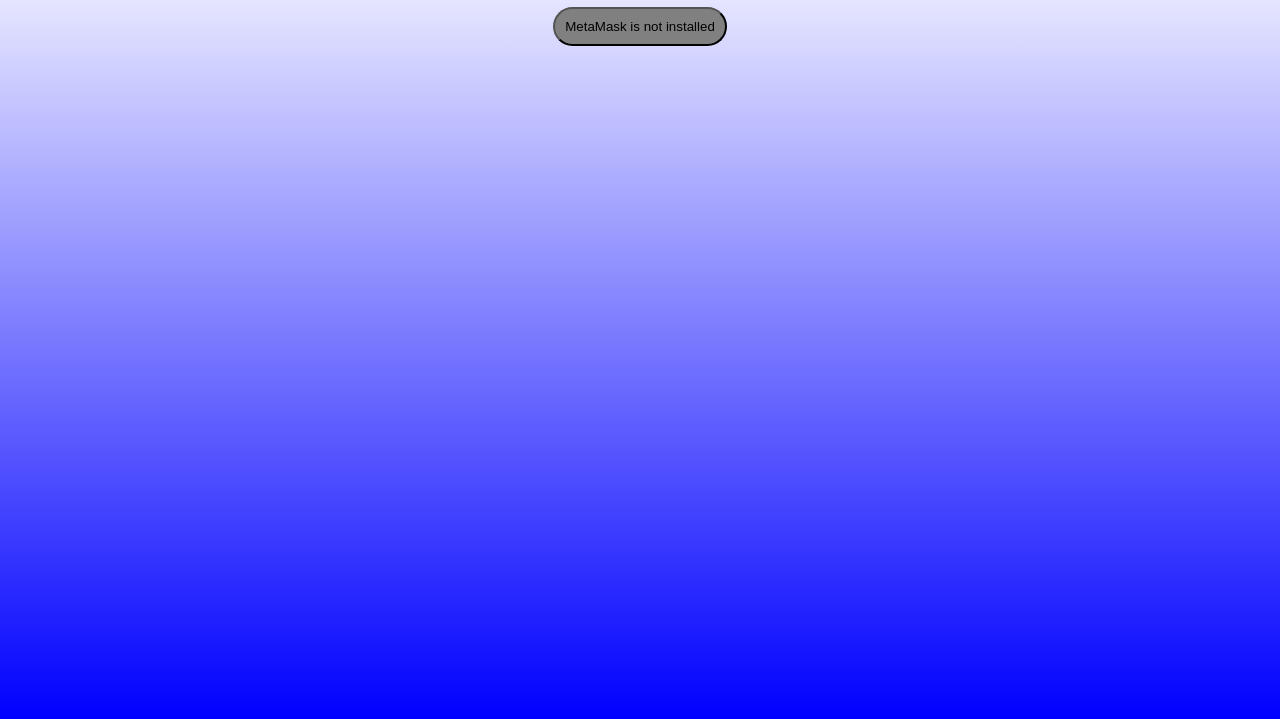
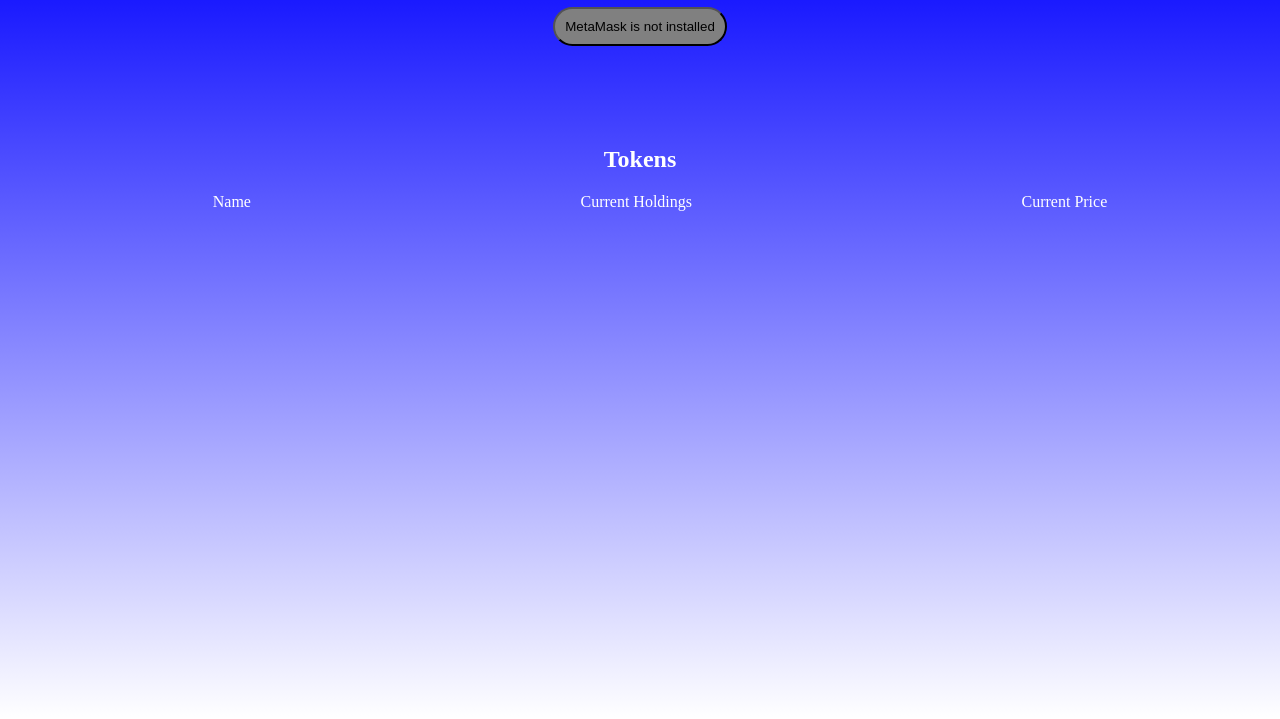
Before and after one commit to PhalenH/wallet-watcher, a plain HTML site: page index.html in a window 1280 px wide. Shown: the part 81-800 px from the top of the page. Drawn offline with Linux system fonts and the light colour scheme.

Commit message:
added list, and another unorder list to append results to, styled some

```diff
--- a/index.html
+++ b/index.html
@@ -9,11 +9,24 @@
   </head>
   <body>
     <main>
-      <h1>Hello World</h1>
+      <h1>Hello</h1>
       <button id="loginButton" class="goodButton">Login with MetaMask</button>
       <button id="logoutButton" class="goodButton">Logout from MetaMask</button>
       <p id="userWallet"></p>
       <p id="userEtherBalance"></p>
+      <section class="content-container">
+        <h2>Tokens</h2>
+        <div class="list-container">
+          <ul class="list-title">
+            <li>Name</li>
+            <li>Current Holdings</li>
+            <li>Current Price</li>
+          </ul>
+          <ul class="token-list">
+
+          </ul>
+        </div>
+      </section>
     </main>
 
     <!-- <script src="https://cdnjs.cloudflare.com/ajax/libs/web3/1.7.0-rc.0/web3.min.js"></script>  -->
--- a/index.js
+++ b/index.js
@@ -19,7 +19,7 @@
   loginButton.addEventListener("click", loginWithMetaMask);
 }
 
-// function to retrivew balance and display it
+// function to retrieve balance and display it
 function getEtherBalance(balanceUrl) {
   fetch(balanceUrl)
     .then((response) => {
@@ -34,6 +34,7 @@
     });
 }
 
+// function to retrieve full list of tokens from coinGecko
 function geckoTokens(gtUrl) {
   fetch(gtUrl)
     .then((response) => {
@@ -47,6 +48,7 @@
     });
 }
 
+// function to retrieve token market cap from top 250 tokens using coinGecko
 function geckoTokenMarket(marketUrl) {
   fetch(marketUrl)
     .then((response) => {
@@ -80,10 +82,12 @@
 
   // url to request account balance
   let requestEtherScan = `https://api.etherscan.io/api?module=account&action=balance&address=${myAddress}&tag=latest&apikey=Z1RS12PR6955ZK5SBXV6HGUEJG5GR2721W`;
-  let gtUrl = "https://api.coingecko.com/api/v3/coins/list?include_platform=true";
-  let marketUrl = "https://api.coingecko.com/api/v3/coins/markets?vs_currency=usd&per_page=1000&page=1"
-  // url to get
-  // let
+  // url to get all Tokens from coinGecko
+  let gtUrl =
+    "https://api.coingecko.com/api/v3/coins/list?include_platform=true";
+  // url to get top 250 coins in market
+  let marketUrl =
+    "https://api.coingecko.com/api/v3/coins/markets?vs_currency=usd&per_page=1000&page=1";
 
   getEtherBalance(requestEtherScan);
   geckoTokens(gtUrl);
@@ -94,6 +98,8 @@
   logoutButton.style.display = "flex";
   logoutButton.addEventListener("click", signOutMetaMask);
 }
+
+//
 
 // removes account text and logout button, displays login again
 async function signOutMetaMask() {
--- a/style.css
+++ b/style.css
@@ -1,10 +1,15 @@
 
+main {
+    width: 100%;
+}
 body {
-    background: linear-gradient(180deg, white, blue) fixed;
+    background: linear-gradient(180deg, blue, white) fixed;
     display: flex;
     flex-direction: column;
     justify-content: center;
     align-items: center;
+    color: white;
+    text-align: center;
 }
 
 .goodButton {
@@ -27,3 +32,15 @@
 #logoutButton {
     display: none;
 }
+.list-container {
+    width: 100%;
+}
+.content-container {
+    margin-top: 100px;
+    text-align: center;
+}
+.list-title {
+    display: flex;
+    list-style-type: none;
+    justify-content: space-around;
+}
```
